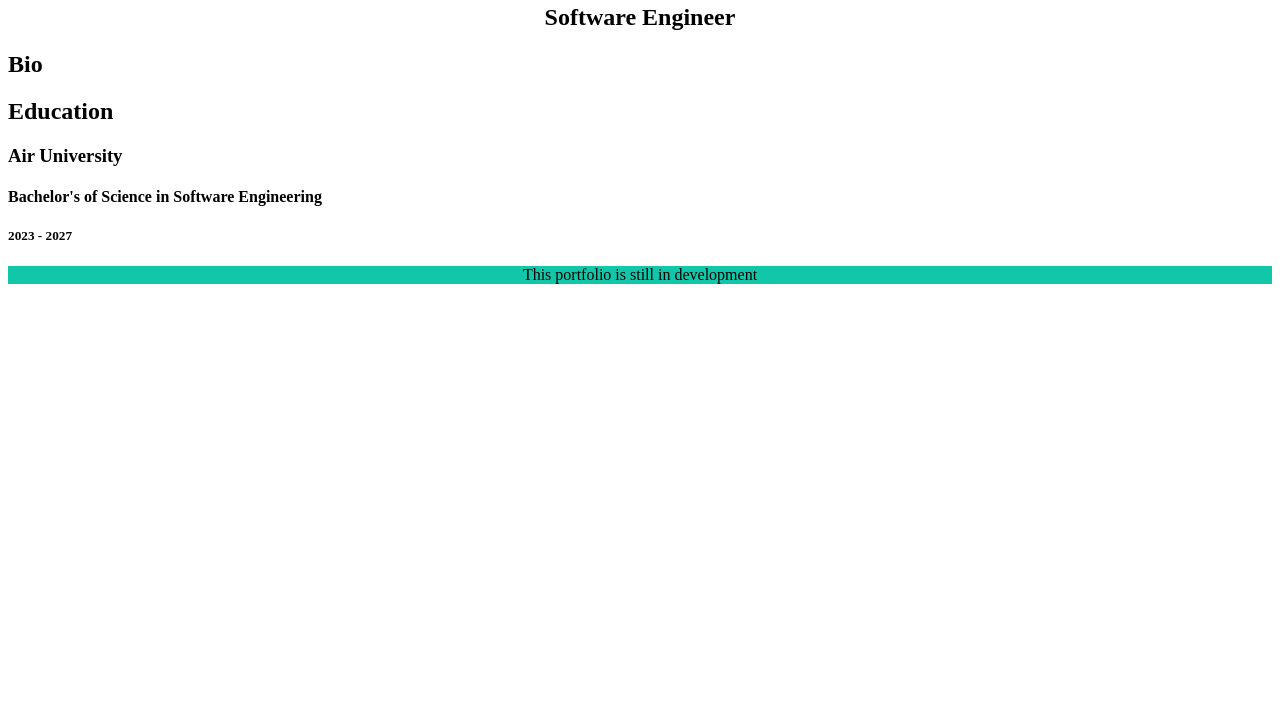
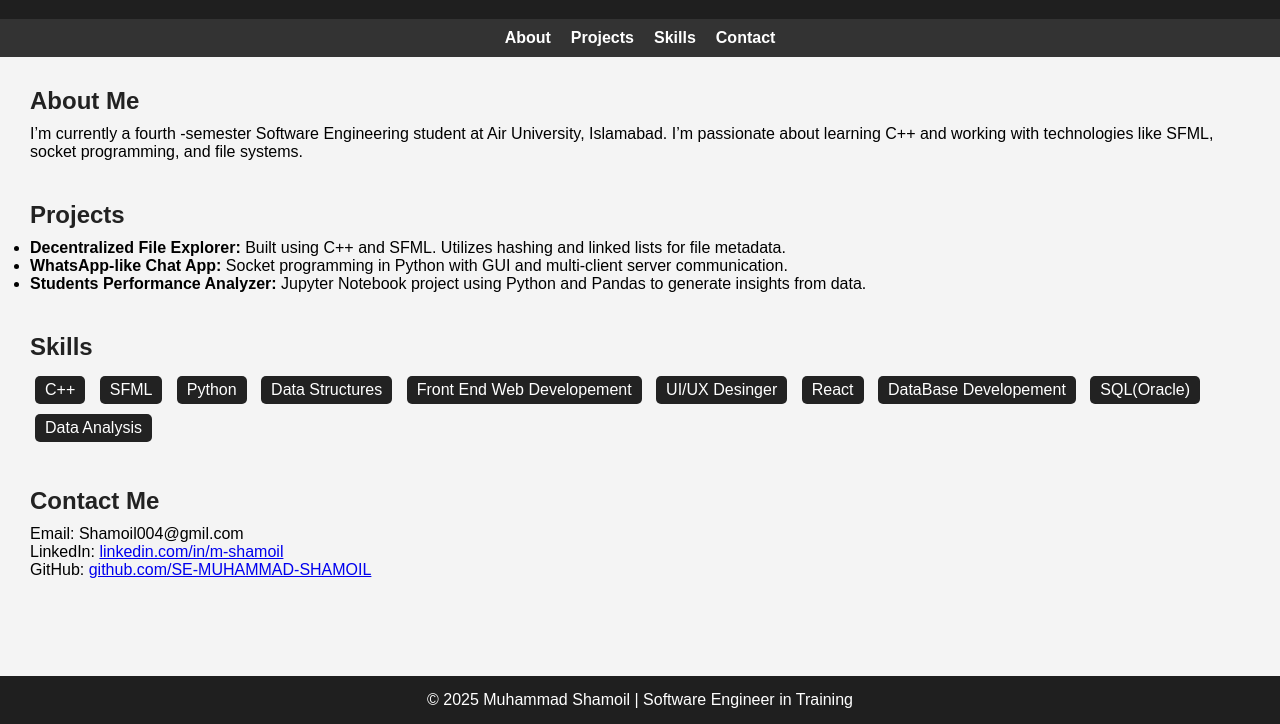
Before and after one commit to SE-Muhammad-Shamoil/Portfolio-Website, a plain HTML site: page index.html in a window 1280 px wide. Shown: the part 76-800 px from the top of the page. Drawn offline with Linux system fonts and the light colour scheme.

Commit message:
Stable V1

```diff
--- a/index.html
+++ b/index.html
@@ -1,31 +1,69 @@
 <!DOCTYPE html>
 <html lang="en">
-  <head>
-    <meta charset="UTF-8" />
-    <meta name="viewport" content="width=device-width, initial-scale=1.0" />
-    <title>Portfolio Website></title>
-    <link rel="stylesheet" href="style.css" />
-  </head>
-  <body>
-    <div class="content">
-      <center>
-        <h1>Muhammad Shamoil</h1>
-        <h2>Software Engineer</h2>
-      </center>
+<head>
+  <meta charset="UTF-8">
+  <meta name="viewport" content="width=device-width, initial-scale=1">
+  <title>My Portfolio - Software Engineer</title>
+  <link rel ="stylesheet" href="style.css">
 
-      <h2>Bio</h2>
-      <h3></h3>
+</head>
+<body>
+  <div class="wrapper">
+    <header>
+      <h1>Hi, I'm a Software Engineering Student</h1>
+      <p>Building apps in C++, Python & exploring data structures with a creative mind.</p>
+    </header>
 
-      <h2>Education</h2>
-      <h3><b>Air University</b></h3>
-      <h4>Bachelor's of Science in Software Engineering</h4>
-      <h5>2023 - 2027</h5>
-    </div>
+    <nav>
+      <a href="#about">About</a>
+      <a href="#projects">Projects</a>
+      <a href="#skills">Skills</a>
+      <a href="#contact">Contact</a>
+    </nav>
+
+    <main>
+      <section id="about">
+        <h2>About Me</h2>
+        <p>
+          I’m currently a fourth -semester Software Engineering student at Air University, Islamabad.
+          I’m passionate about learning C++ and working with technologies like SFML, socket programming, and file systems.
+        </p>
+      </section>
+
+      <section id="projects">
+        <h2>Projects</h2>
+        <ul>
+          <li><strong>Decentralized File Explorer:</strong> Built using C++ and SFML. Utilizes hashing and linked lists for file metadata.</li>
+          <li><strong>WhatsApp-like Chat App:</strong> Socket programming in Python with GUI and multi-client server communication.</li>
+          <li><strong>Students Performance Analyzer:</strong> Jupyter Notebook project using Python and Pandas to generate insights from data.</li>
+        </ul>
+      </section>
+
+      <section id="skills" class="skills">
+        <h2>Skills</h2>
+        <span>C++</span>
+        <span>SFML</span>
+        <span>Python</span>
+        <span>Data Structures</span>
+        <span>Front End Web Developement</span>
+        <span>UI/UX Desinger</span>
+        <span>React</span>
+        <span>DataBase Developement</span>
+        <span>SQL(Oracle)</span>
+        <span>Data Analysis</span>
+      </section>
+
+      <section id="contact">
+        <h2>Contact Me</h2>
+        <p>Email: Shamoil004@gmil.com</p>
+        <p>LinkedIn: <a href="#" target="_blank">linkedin.com/in/m-shamoil</a></p>
+        <p>GitHub: <a href="#" target="_blank">github.com/SE-MUHAMMAD-SHAMOIL</a></p>
+      </section>
+    </main>
 
     <footer>
-      <center>
-        <p>This portfolio is still in development</p>
-      </center>
+      &copy; 2025 Muhammad Shamoil | Software Engineer in Training
     </footer>
-  </body>
+  </div>
+</body>
 </html>
--- a/style.css
+++ b/style.css
@@ -1,3 +1,73 @@
-footer{
-    background-color:rgb(18, 199, 169);
+* {
+  margin: 0;
+  padding: 0;
+  box-sizing: border-box;
 }
+
+body,
+html {
+  font-family: Arial, sans-serif;
+  height: 100%;
+}
+
+.wrapper {
+  min-height: 100vh;
+  display: flex;
+  flex-direction: column;
+}
+
+header {
+  background: #1f1f1f;
+  color: #fff;
+  padding: 20px;
+  text-align: center;
+}
+
+nav {
+  background: #333;
+  display: flex;
+  justify-content: center;
+  gap: 20px;
+  padding: 10px;
+}
+
+nav a {
+  color: #fff;
+  text-decoration: none;
+  font-weight: bold;
+}
+
+nav a:hover {
+  text-decoration: underline;
+}
+
+main {
+  flex: 1;
+  padding: 30px;
+  background: #f4f4f4;
+}
+
+section {
+  margin-bottom: 40px;
+}
+
+h2 {
+  margin-bottom: 10px;
+  color: #222;
+}
+
+.skills span {
+  display: inline-block;
+  background: #222;
+  color: #fff;
+  padding: 5px 10px;
+  margin: 5px;
+  border-radius: 5px;
+}
+
+footer {
+  background: #1f1f1f;
+  color: #fff;
+  text-align: center;
+  padding: 15px;
+}
```
